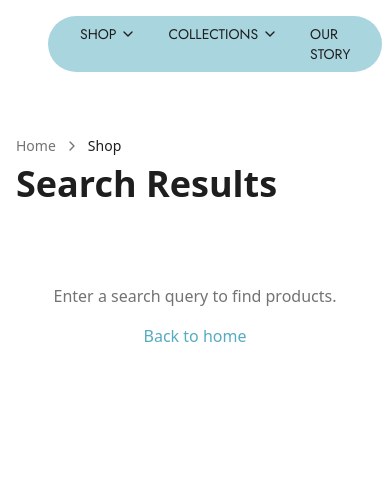
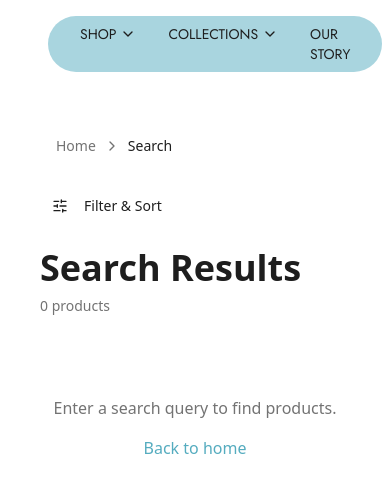
Before and after one commit to Karongoi/Lapis-Lazuli, a Next.js app: page /search in a window 390 px wide. Shown: the top 492 px of the page. Built offline with nearby package versions, Linux system fonts and the light colour scheme.

Commit message:
chore: include filter panel selection to the search page

```diff
--- a/app/(lazuli)/(store)/search/page.tsx
+++ b/app/(lazuli)/(store)/search/page.tsx
@@ -5,12 +5,18 @@ import { useSearchParams } from "next/navigation"
 import { Product } from "@/lib/mockData"
 import { ProductCard } from "@/common/shared/productCard"
 import { Breadcrumb } from "@/components/breadcrumb"
+import { filterProducts } from "@/lib/filterUtils"
+import { useFilters } from "@/hooks/useFilters"
+import { ResponsiveFilterWrapper } from "@/common/shared/responsive-filter-wrapper"
+import { SelectedFilters } from "@/common/shared/selectedFilters"
 
 export default function SearchPage() {
     const searchParams = useSearchParams()
     const query = searchParams.get("q") || ""
     const [results, setResults] = useState<Product[]>([])
     const [isLoading, setIsLoading] = useState(true)
+    const { filters, toggleFilter, clearFilter, clearAllFilters } = useFilters()
+    const filteredProducts = filterProducts(results, filters)
 
     useEffect(() => {
         if (!query) {
@@ -36,18 +42,25 @@ export default function SearchPage() {
     }, [query])
 
     return (
-        <main className="min-h-screen bg-background">
-            <div className="max-w-6xl mx-auto px-4 py-12">
+        <div className="min-h-screen bg-background w-full px-4 py-12">
+            <Breadcrumb
+                className="ml-10"
+                items={[
+                    { label: "Home", href: "/home" },
+                    { label: "Search" },
+                ]}
+            />
+            <div className="flex flex-col md:flex-row w-full gap-6 p-6">
+                <aside className="relative w-full max-w-[300px]">
+                    <ResponsiveFilterWrapper products={results} filters={filters} onFilterChange={toggleFilter} />
+                </aside>
+
+                <main className="flex-1">
+                    <div className="max-w-6xl mx-auto">
                         {/* Header */}
                         <div className="mb-8">
-                    <Breadcrumb
-                        items={[
-                            { label: "Home", href: "/home" },
-                            { label: "Shop" },
-                        ]}
-                    />
                             <h1 className="text-4xl font-bold mb-2">Search Results</h1>
-                    <p className="text-muted-foreground">{query && `Results for "${query}"`}</p>
+                            <p className="text-sm text-muted-foreground"> {filteredProducts?.length} product{filteredProducts.length !== 1 ? "s" : ""} {query && `results for "${query}"`}</p>
                         </div>
 
                         {/* Results */}
@@ -64,15 +77,13 @@ export default function SearchPage() {
                             </div>
                         )}
 
-                {!isLoading && results.length > 0 && (
+                        {!isLoading && filteredProducts.length > 0 && (
                             <>
-                        <p className="text-sm text-muted-foreground mb-6">
-                            Found {results.length} product{results.length !== 1 ? "s" : ""}
-                        </p>
+                                <SelectedFilters filters={filters} onClearFilter={clearFilter} onClearAll={clearAllFilters} />
 
                                 {/* Product Grid */}
                                 <div className="grid grid-cols-1 md:grid-cols-2 lg:grid-cols-4 gap-6">
-                            {results.map((product) => (
+                                    {filteredProducts.map((product) => (
                                         <ProductCard
                                             key={product.id}
                                             product={product}
@@ -83,5 +94,7 @@ export default function SearchPage() {
                         )}
                     </div>
                 </main>
+            </div>
+        </div>
     )
 }
--- a/common/shared/filterPanel.tsx
+++ b/common/shared/filterPanel.tsx
@@ -18,8 +18,8 @@ export function FilterPanel({ products, filters, onFilterChange, isOpen = true,
     const [expandedSections, setExpandedSections] = useState<Record<string, boolean>>({
         categories: true,
         collections: true,
-        colors: true,
-        sizes: true,
+        colors: false,
+        sizes: false,
     })
 
     const toggleSection = (section: string) => {
```
Lines whose indentation alone changed are shown as unchanged.
